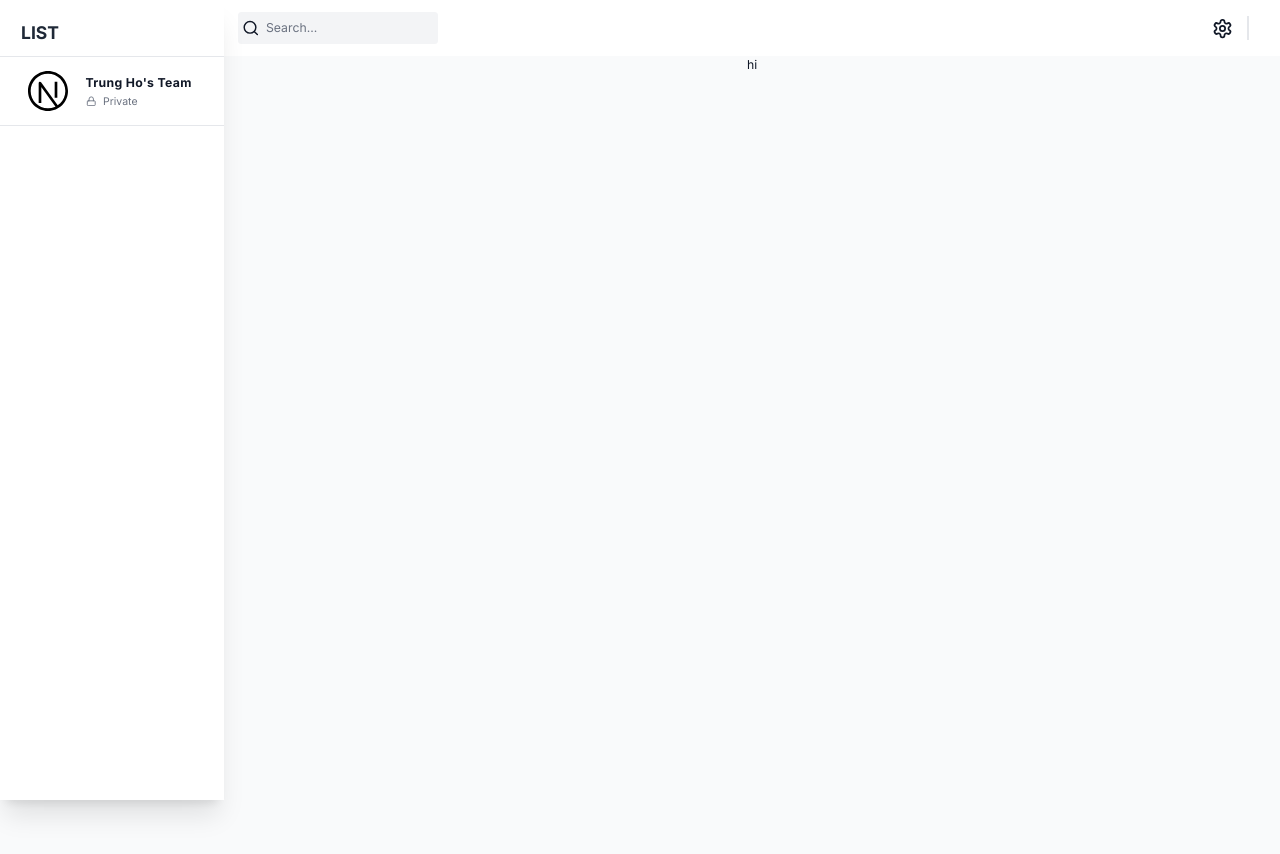
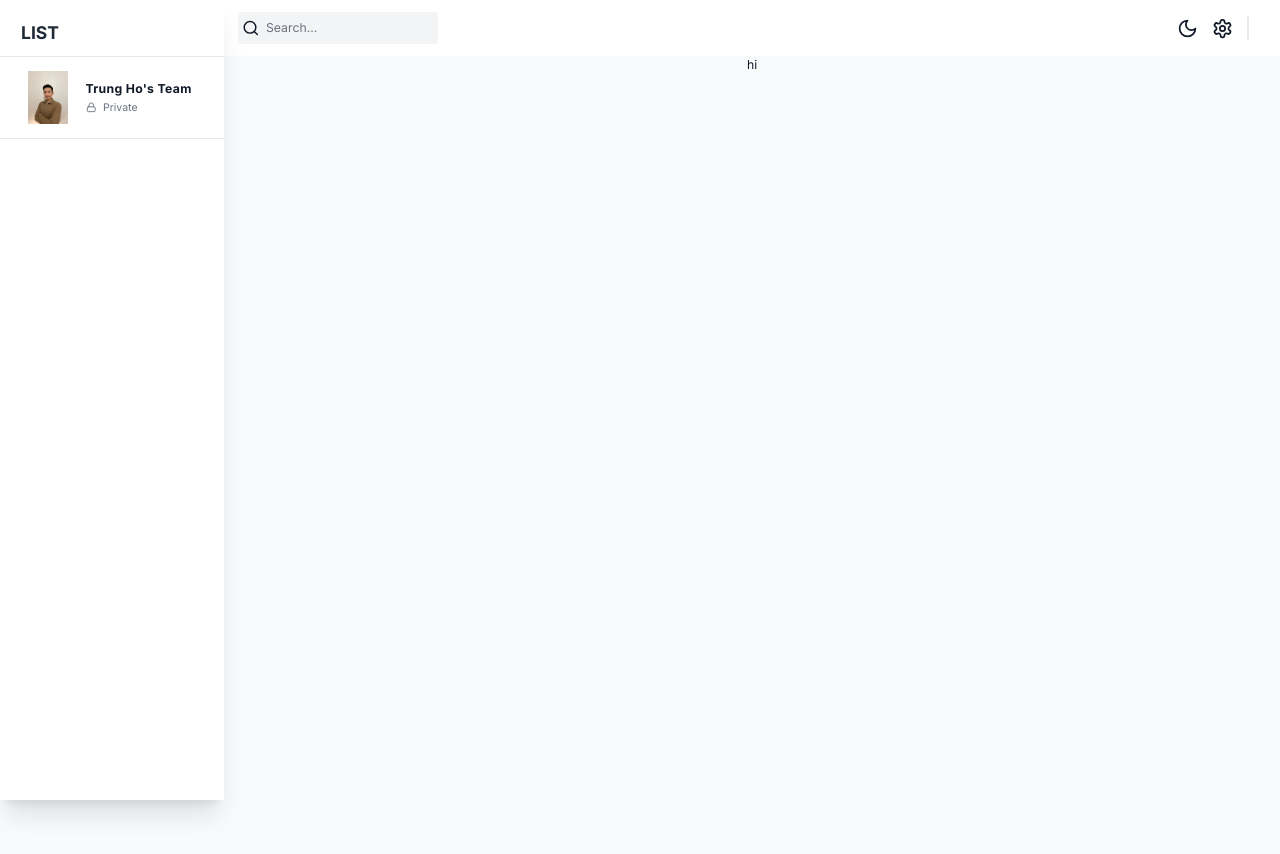
Before and after one commit to trungho1411/project-management-app, a Next.js app in the folder client/: page / in a window 1280 px wide. Built offline with nearby package versions, Linux system fonts and the light colour scheme; no server answers.

Commit message:
darkMode features

```diff
--- a/client/src/app/(components)/Navbar/index.tsx
+++ b/client/src/app/(components)/Navbar/index.tsx
@@ -1,27 +1,47 @@
 import React from 'react'
-import {Search, Settings} from 'lucide-react'
+import { Menu, Moon, Search, Settings, Sun } from 'lucide-react'
 import Link from 'next/link'
+import { useAppDispatch, useAppSelector } from '@/app/redux'
+import { setIsDarkMode, setIsSidebarCollapsed } from '@/app/state'
 
 
 const Navbar = () => {
+    const dispatch = useAppDispatch()
+    const isSidebarCollapsed = useAppSelector((state) => state.global.isSidebarCollapsed)
+    const isDarkMode = useAppSelector((state) => state.global.isDarkMode);
     return (
         <div className='flex items-center justify-between bg-white px-4 py-3 dark:bg-black dark:px-4 dark:py-3'>
             {/* {searchbar} */}
             <div className='flex items-center gap-8'>
+                {!isSidebarCollapsed ? null : (
+                    <button onClick={() => dispatch(setIsSidebarCollapsed(isSidebarCollapsed))}>
+                        <Menu className='h-8 w-8 dark:text-white' />
+                    </button>
+                )}
                 <div className='relative flex h-min w-[200px]'>
-                    <Search className='absolute left-[4px] top-1/2 mr-2 h-5 w-5 -translate-y-1/2 transform cursor-pointer dark:text-white'/>
+                    <Search className='absolute left-[4px] top-1/2 mr-2 h-5 w-5 -translate-y-1/2 transform cursor-pointer dark:text-white' />
                     <input
-                    className='w-full rounded border-none bg-gray-100 p-2 pl-8 placeholder-gray-500 focus:border-transparent focus:outline-none dark:bg-gray-700 dark:text-white dark:placeholder-white'
-                    type='search'
-                    placeholder='Search...'
+                        className='w-full rounded border-none bg-gray-100 p-2 pl-8 placeholder-gray-500 focus:border-transparent focus:outline-none dark:bg-gray-700 dark:text-white dark:placeholder-white'
+                        type='search'
+                        placeholder='Search...'
                     />
                 </div>
             </div>
             {/* {icon} */}
             <div className='flex items-center'>
+                <button
+                    onClick={() => dispatch(setIsDarkMode(!isDarkMode))}
+                    className={isDarkMode ? `rounded p-2 dark:hover:bg-gray-700` : `rounded p-2 hover:bg-gray-100`}
+                >
+                    {isDarkMode ? (
+                        <Sun className='h-6 w-6 cursor-pointer dark:text-white' />
+                    ) : (
+                        <Moon className='h-6 w-6 cursor-pointer dark:text-white' />
+                    )}
+                </button>
                 <Link
-                href='/settings'
-                className='h-min w-min rounded p-2 hover:bg-gray-100'
+                    href='/settings'
+                    className='h-min w-min rounded p-2 hover:bg-gray-100'
                 >
                     <Settings className='h-6 w-6 cursor-pointer dark:text-white' />
                 </Link>
--- a/client/src/app/(components)/Sidebar/index.tsx
+++ b/client/src/app/(components)/Sidebar/index.tsx
@@ -1,6 +1,6 @@
 'use client'
 
-import { LockIcon } from 'lucide-react'
+import { Icon, LockIcon, LucideIcon } from 'lucide-react'
 import Image from 'next/image'
 import React, { useState } from 'react'
 
@@ -22,7 +22,7 @@
             {/* {tema} */}
             <div className='flex items-center gap-5 border-y-[1.5px] border-gray-200 px-8 py-4 dark:border-gray-700'>
                 <Image
-                src='/logo.svg'
+                src='/avatar_portrait.jpg'
                 width={40}
                 height={40}
                 alt='Logo'
@@ -43,4 +43,20 @@
   )
 }
 
+interface SidebarLinkProps {
+    href: string;
+    icon: LucideIcon;
+    label: string;
+    isCollapsed: boolean;
+}
+
+const SidebarLink = ({
+    href,
+    icon: Icon,
+    label,
+    isCollapsed
+} : SidebarLinkProps) => {
+
+}
+
 export default Sidebar
```
Also changed, not shown: client/public/avatar_portrait.jpg (added).
